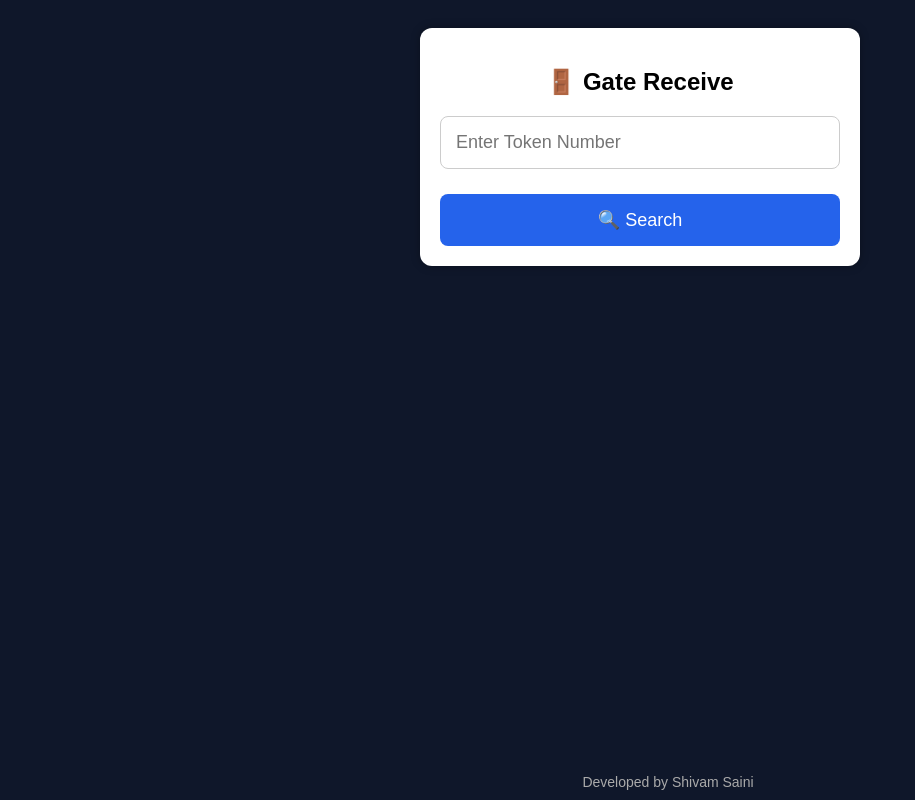
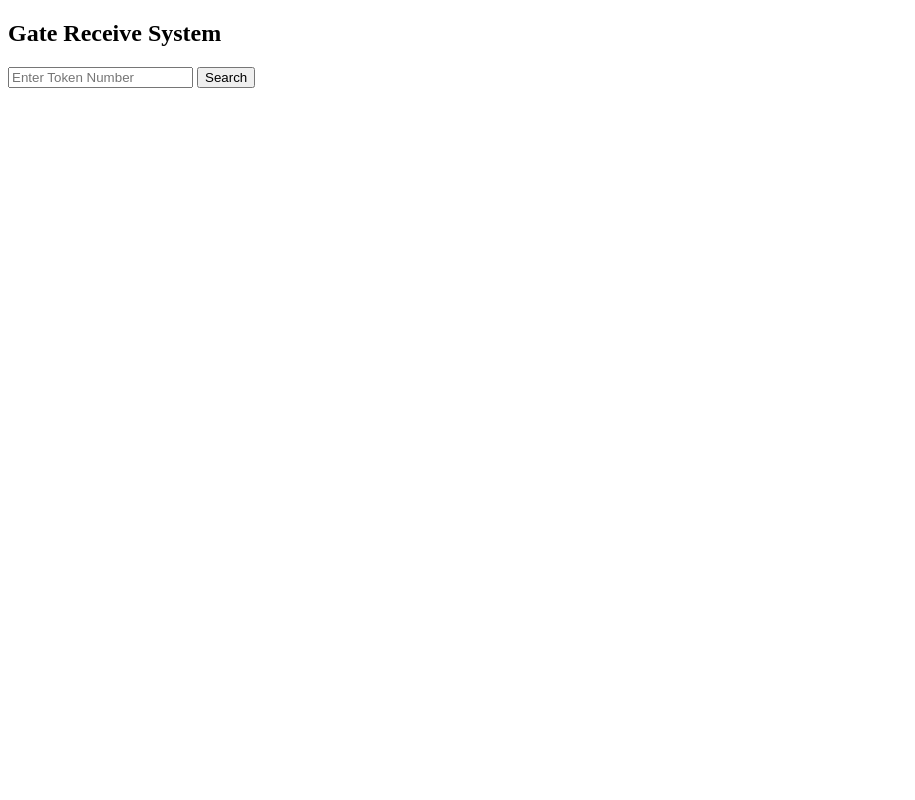
Before and after one commit to CodingExpressShivam/Sfgpl, a website: page receive.html in a window 1280 px wide. Shown: the whole page, without its empty margins (0-915 px from the left). Drawn offline with Linux system fonts and the light colour scheme.

Commit message:
Update receive.html

```diff
--- a/receive.html
+++ b/receive.html
@@ -1,169 +1,75 @@
 <!DOCTYPE html>
 <html>
 <head>
-  <title>Gate Receive System</title>
-  <meta name="viewport" content="width=device-width, initial-scale=1.0">
-
-  <style>
-    body {
-      font-family: Arial;
-      background: #0f172a;
-      color: white;
-      text-align: center;
-      padding: 20px;
-    }
-
-    .container {
-      background: white;
-      color: black;
-      max-width: 400px;
-      margin: auto;
-      padding: 20px;
-      border-radius: 12px;
-      box-shadow: 0 0 10px rgba(0,0,0,0.3);
-    }
-
-    h2 {
-      margin-bottom: 20px;
-    }
-
-    input {
-      width: 100%;
-      padding: 15px;
-      font-size: 18px;
-      margin-bottom: 15px;
-      border-radius: 8px;
-      border: 1px solid #ccc;
-      box-sizing: border-box;
-    }
-
-    button {
-      width: 100%;
-      padding: 15px;
-      font-size: 18px;
-      border: none;
-      border-radius: 8px;
-      cursor: pointer;
-      margin-top: 10px;
-    }
-
-    .footer {
-      position: fixed;
-      bottom: 10px;
-      width: 100%;
-      text-align: center;
-      color: #aaa;
-      font-size: 14px;
-    }
-
-    .search-btn {
-      background: #2563eb;
-      color: white;
-    }
-
-    .receive-btn {
-      background: #16a34a;
-      color: white;
-      font-size: 20px;
-      padding: 18px;
-    }
-
-    .card {
-      text-align: left;
-      margin-top: 15px;
-      padding: 15px;
-      border-radius: 10px;
-      background: #f1f5f9;
-    }
-
-    .label {
-      font-weight: bold;
-    }
-
-    .notfound {
-      color: red;
-      margin-top: 15px;
-      font-weight: bold;
-    }
-  </style>
+  <title>Receive Entry</title>
 </head>
-
 <body>
 
-<div class="container">
+<h2>Gate Receive System</h2>
 
-  <h2>🚪 Gate Receive</h2>
+<input type="text" id="token" placeholder="Enter Token Number">
+<button onclick="searchToken()">Search</button>
 
-  <input type="text" id="token" placeholder="Enter Token Number">
-  <button class="search-btn" onclick="searchToken()">🔍 Search</button>
-
-  <div id="result"></div>
-
-</div>
+<div id="result"></div>
 
 <script>
-const URL = "https://script.google.com/macros/s/AKfycbx6ypfjsz7mMKizfZKl4Hurl94vTneKlhY3Z8GXqz-eHP2-ekU8gbFhdHAn4adPvAW5/exec";
+const URL = "YOUR_WEB_APP_URL"; // 👈 replace karo
 
 let currentRow = "";
 
-// SEARCH
+// 🔍 SEARCH
 function searchToken() {
   let token = document.getElementById("token").value;
 
   fetch(URL + "?search=" + token)
     .then(res => res.json())
     .then(data => {
-
       if (!data.found) {
-        document.getElementById("result").innerHTML =
-          `<div class="notfound">❌ Token Not Found</div>`;
+        document.getElementById("result").innerHTML = "❌ Not Found";
       } else {
         currentRow = data.rowIndex;
 
         document.getElementById("result").innerHTML = `
-          <div class="card">
-            <div><span class="label">Item:</span> ${data.row[3]}</div>
-            <div><span class="label">Quantity:</span> ${data.row[4]}</div>
-            <div><span class="label">Vehicle:</span> ${data.row[6]}</div>
-            <div><span class="label">Driver:</span> ${data.row[7]}</div>
+          <b>Item:</b> ${data.row[3]} <br>
+          <b>Quantity:</b> ${data.row[4]} <br>
+          <b>Vehicle:</b> ${data.row[6]} <br>
+          <b>Driver:</b> ${data.row[7]} <br><br>
 
-            <input type="text" id="receiver" placeholder="Received By (Name)">
-            <input type="text" id="remark" placeholder="Remark (Optional)">
+          <input id="receiver" placeholder="Receiver Name"><br><br>
+          <input id="remark" placeholder="Remark"><br><br>
 
-            <button class="receive-btn" onclick="markReceived()">
-              ✅ MARK RECEIVED
-            </button>
-          </div>
+          <button onclick="markReceived()">✅ Mark Received</button>
         `;
       }
     });
 }
 
-// UPDATE
+// ✅ UPDATE
 function markReceived() {
   let receiver = document.getElementById("receiver").value;
   let remark = document.getElementById("remark").value;
 
+  if (!receiver) {
+    alert("Receiver name required");
+    return;
+  }
+
   fetch(URL, {
     method: "POST",
-    mode: "no-cors",
     body: JSON.stringify({
       action: "receive",
-      row: Number(currentRow),
+      row: currentRow,
       receiver: receiver,
       remark: remark
     })
   })
-  .then(() => {
-    alert("✅ Received Done");
+  .then(res => res.text())
+  .then(data => {
+    alert("✅ " + data);
     location.reload();
   });
 }
 </script>
 
-<div class="footer">
-  Developed by Shivam Saini
-</div>
-
 </body>
 </html>
```
